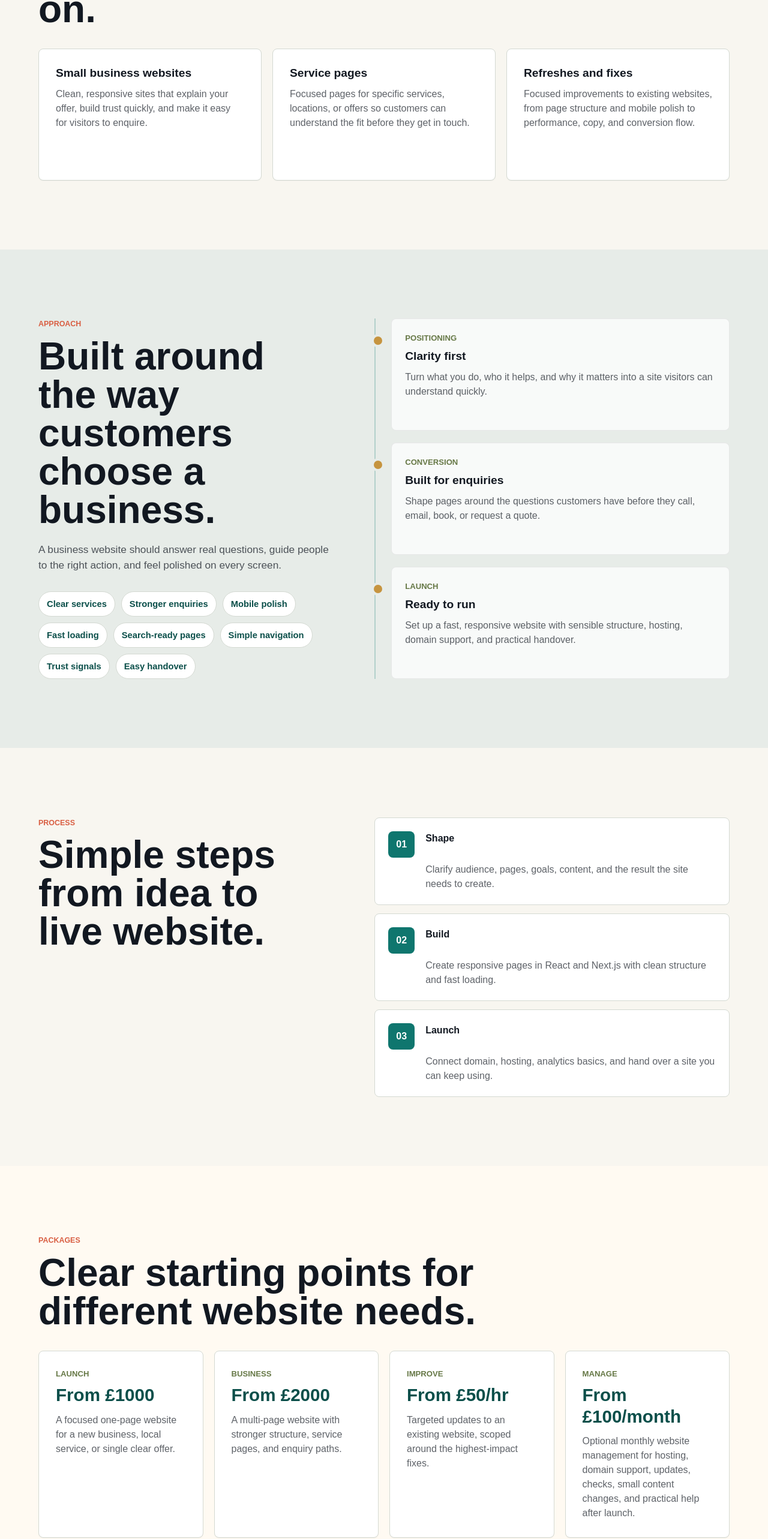
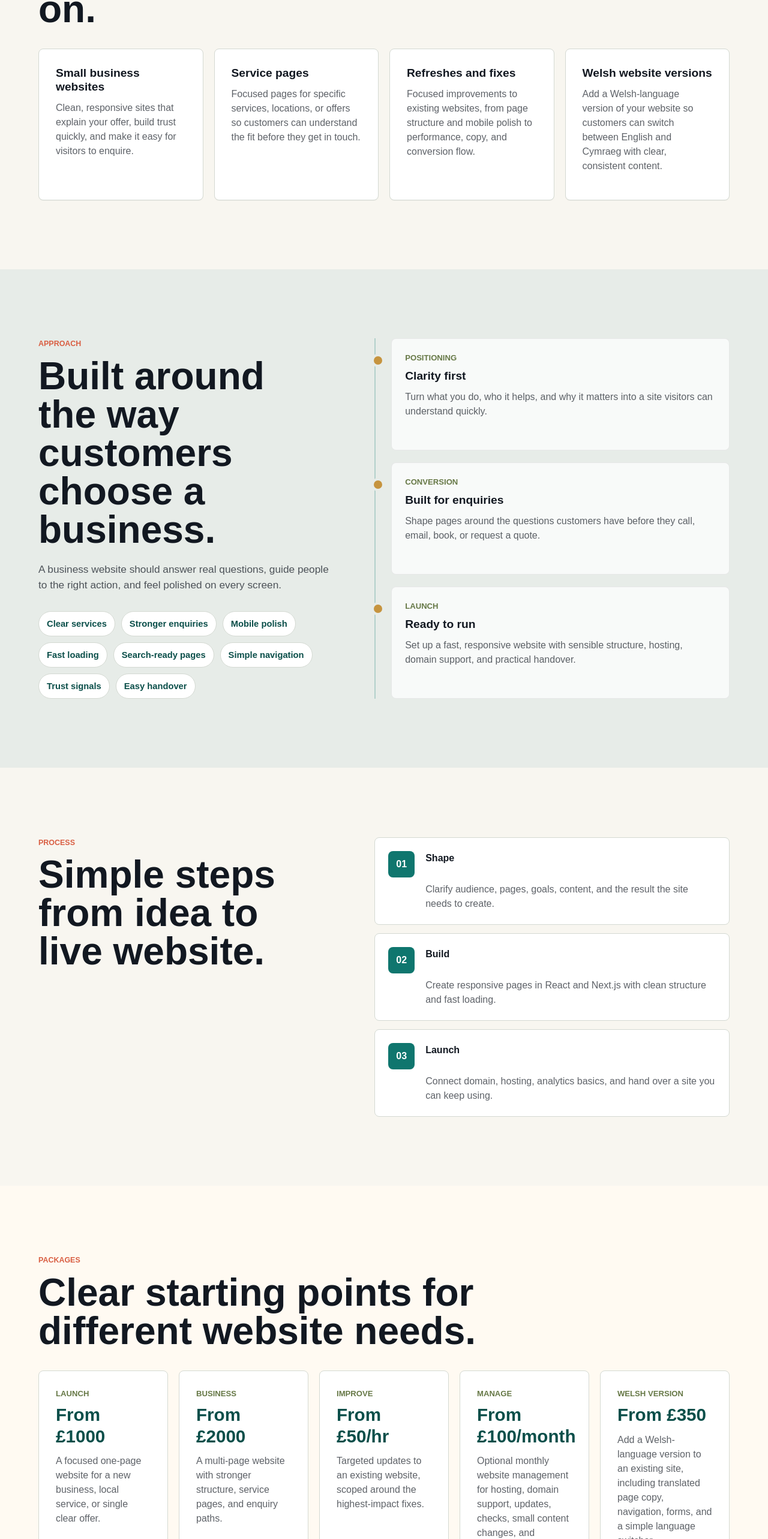
Before and after one commit to OwainS345/Portfolio-Business, a Next.js app: page / in a window 1280 px wide. Shown: the part 1518-4084 px from the top of the page at 60% size. Built offline with nearby package versions, Linux system fonts and the light colour scheme.

Commit message:
welsh versions

```diff
--- a/app/globals.css
+++ b/app/globals.css
@@ -273,13 +273,13 @@ button {
 .card-grid {
   display: grid;
   gap: 18px;
-  grid-template-columns: repeat(3, minmax(0, 1fr));
+  grid-template-columns: repeat(4, minmax(0, 1fr));
 }
 
 .package-grid {
   display: grid;
   gap: 18px;
-  grid-template-columns: repeat(4, minmax(0, 1fr));
+  grid-template-columns: repeat(auto-fit, minmax(210px, 1fr));
 }
 
 .card,
@@ -478,6 +478,10 @@ button {
 }
 
 @media (max-width: 1080px) {
+  .card-grid {
+    grid-template-columns: repeat(2, minmax(0, 1fr));
+  }
+
   .package-grid {
     grid-template-columns: repeat(2, minmax(0, 1fr));
   }
--- a/app/page.jsx
+++ b/app/page.jsx
@@ -45,6 +45,10 @@ const content = {
         {
           title: "Refreshes and fixes",
           text: "Focused improvements to existing websites, from page structure and mobile polish to performance, copy, and conversion flow.",
+        },
+        {
+          title: "Welsh website versions",
+          text: "Add a Welsh-language version of your website so customers can switch between English and Cymraeg with clear, consistent content.",
         },
       ],
     },
@@ -131,6 +135,12 @@ const content = {
           detail:
             "Optional monthly website management for hosting, domain support, updates, checks, small content changes, and practical help after launch.",
         },
+        {
+          name: "Welsh version",
+          price: "From £350",
+          detail:
+            "Add a Welsh-language version to an existing site, including translated page copy, navigation, forms, and a simple language switcher.",
+        },
       ],
     },
     contact: {
@@ -205,6 +215,10 @@ const content = {
         {
           title: "Adnewyddu a thrwsio",
           text: "Gwelliannau penodol i wefannau presennol, o strwythur tudalennau a gorffeniad symudol i berfformiad, copi, a llif trosi.",
+        },
+        {
+          title: "Fersiynau Cymraeg o wefannau",
+          text: "Ychwanegu fersiwn Gymraeg o'ch gwefan fel bod cwsmeriaid yn gallu newid rhwng English a Cymraeg gyda chynnwys clir a chyson.",
         },
       ],
     },
@@ -290,6 +304,12 @@ const content = {
           price: "O £100/mis",
           detail:
             "Rheoli gwefan misol dewisol ar gyfer cynnal, cymorth parth, diweddariadau, gwiriadau, newidiadau cynnwys bach, a chymorth ymarferol ar ol lansio.",
+        },
+        {
+          name: "Fersiwn Gymraeg",
+          price: "O £350",
+          detail:
+            "Ychwanegu fersiwn Gymraeg at safle presennol, gan gynnwys copi tudalennau wedi'i gyfieithu, llywio, ffurflenni, a dewis iaith syml.",
         },
       ],
     },
```
